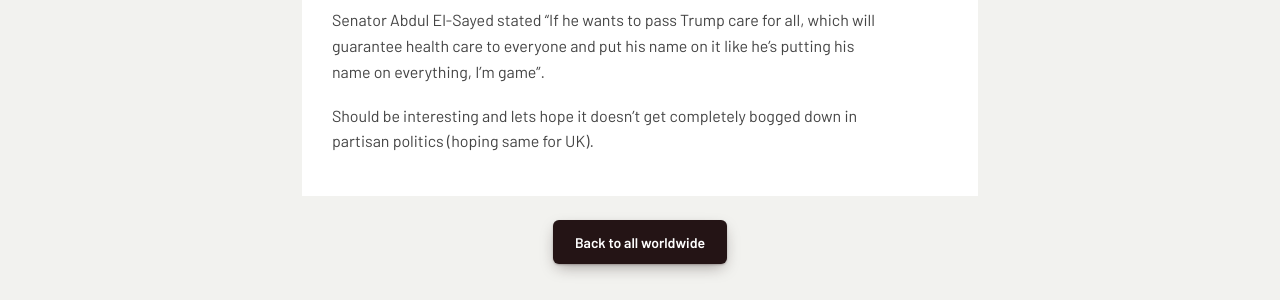
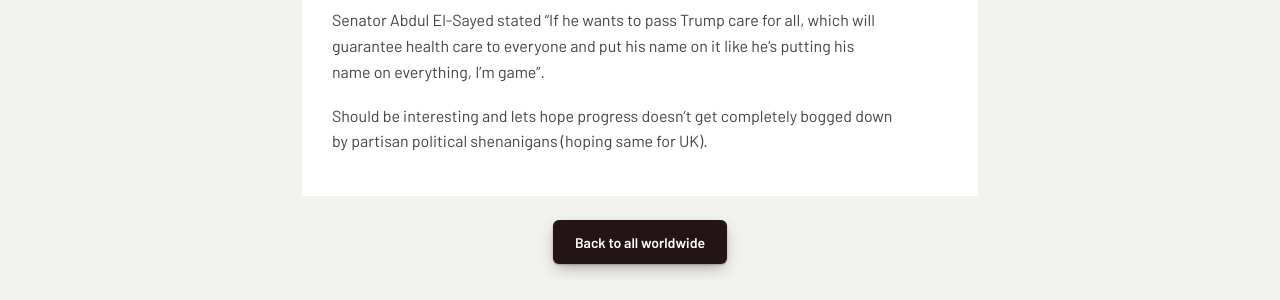
Before and after one commit to s41nty-ui/Saintly-ponderings, a Jekyll site: the page built from _worldwide/across-continents.md, in a window 1280 px wide and 1190 px high. Shown: the part 710-1010 px from the top of the window. Built offline with Jekyll 4.4.1, drawn with Linux system fonts in a browser that asks for light colours.

Commit message:
Update _worldwide/across-continents.md (via Pages CMS)

```diff
--- a/_worldwide/across-continents.md
+++ b/_worldwide/across-continents.md
@@ -20,4 +20,4 @@ Senator James Talarico said “If President Trump wants the same plaques and por
 
 Senator Abdul El-Sayed stated “If he wants to pass Trump care for all, which will guarantee health care to everyone and put his name on it like he's putting his name on everything, I'm game".
 
-Should be interesting and lets hope it doesn't get completely bogged down in partisan politics (hoping same for UK).
+Should be interesting and lets hope progress doesn't get completely bogged down by partisan political shenanigans (hoping same for UK).
```
